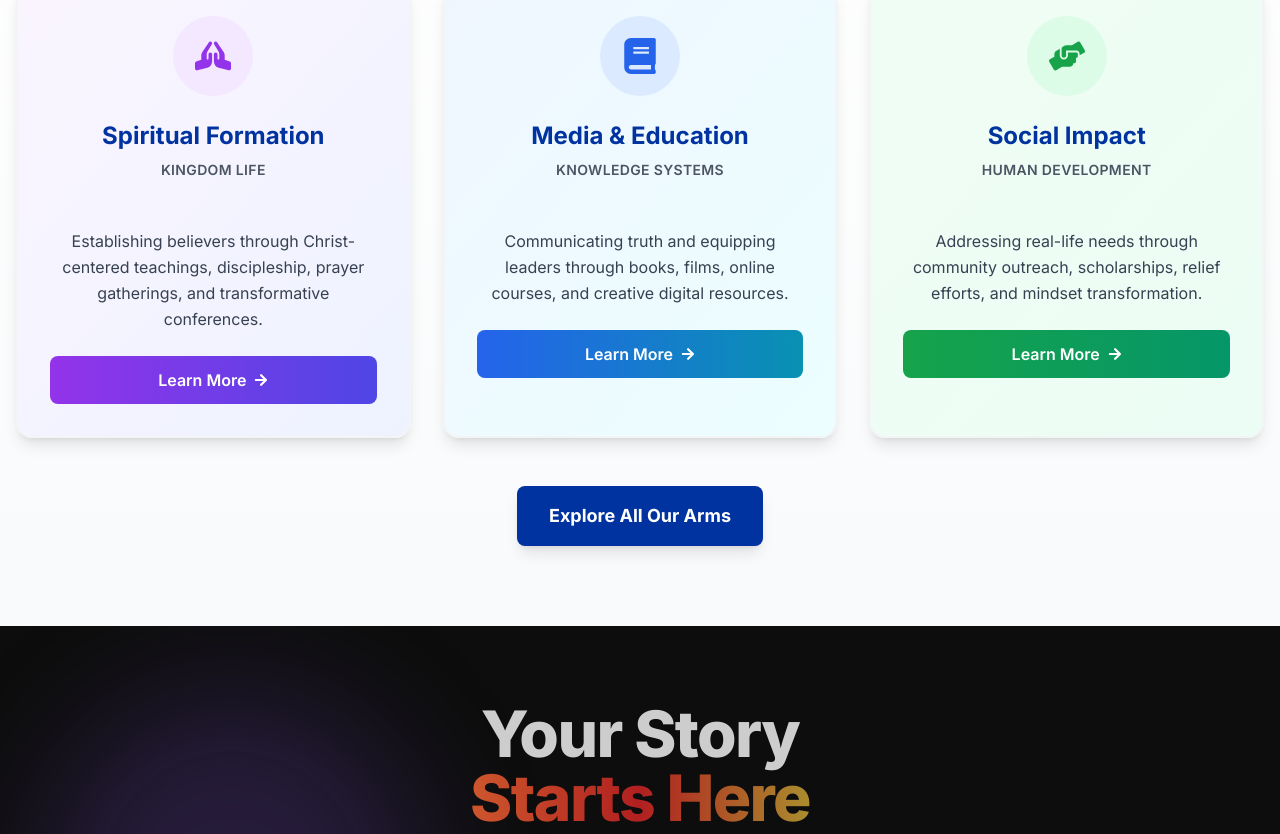
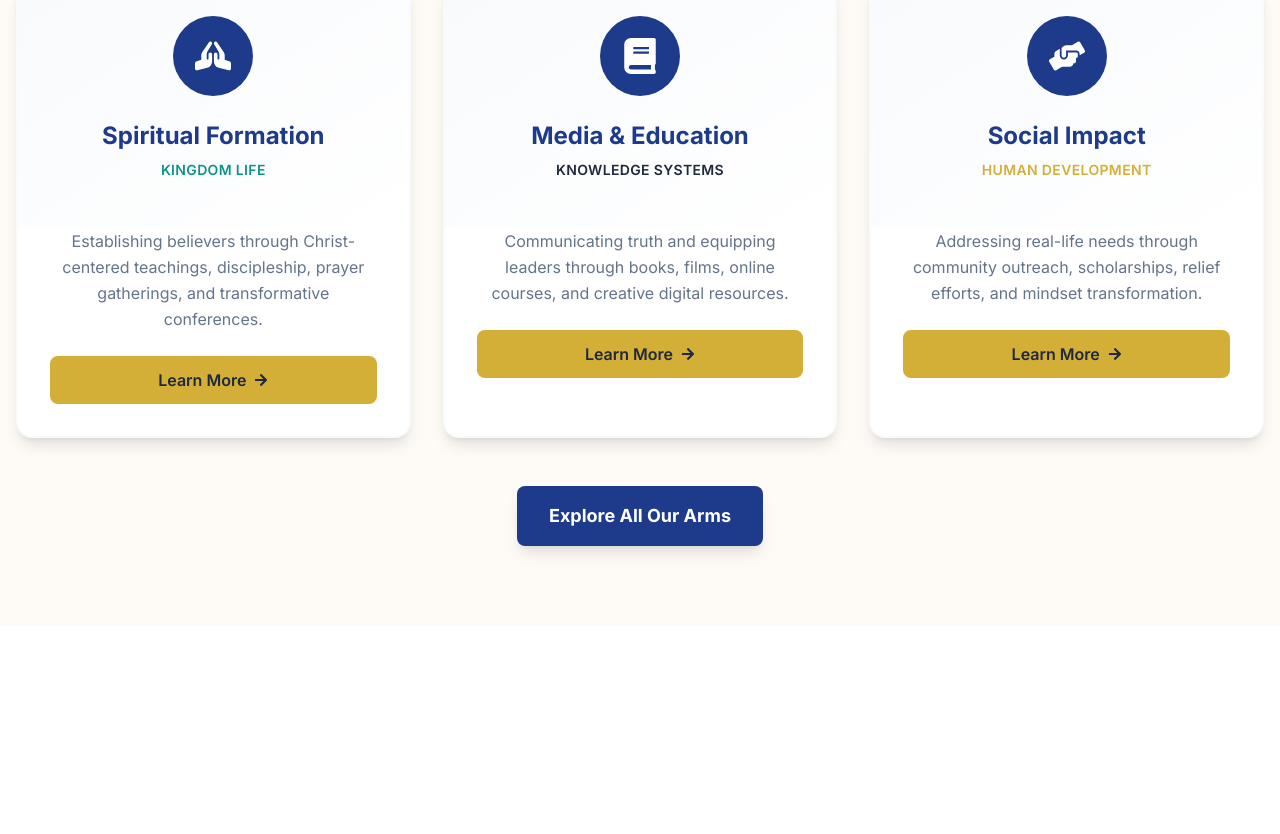
Before and after one commit to gohubdevelopment-creator/reachworldnation, a React (Vite) app in the folder reachworld-frontend/: page / in a window 1280 px wide. Shown: the part 1186-2020 px from the top of the page. Built offline with nearby package versions, Linux system fonts and the light colour scheme.

Commit message:
added better color scheme

```diff
--- a/reachworld-frontend/package.json
+++ b/reachworld-frontend/package.json
@@ -15,6 +15,7 @@
     "react-dom": "^19.1.1",
     "react-icons": "^5.5.0",
     "react-router-dom": "^7.9.5",
+    "recharts": "^3.6.0",
     "swiper": "^12.0.3"
   },
   "devDependencies": {
--- a/reachworld-frontend/src/components/home/WhatWeDo.jsx
+++ b/reachworld-frontend/src/components/home/WhatWeDo.jsx
@@ -12,10 +12,7 @@ const WhatWeDo = () => {
       subtitle: 'Kingdom Life',
       description: 'Establishing believers through Christ-centered teachings, discipleship, prayer gatherings, and transformative conferences.',
       path: '/arms/spiritual',
-      gradient: 'from-purple-600 to-indigo-600',
-      bgGradient: 'from-purple-50 to-indigo-50',
-      iconBg: 'bg-purple-100',
-      iconColor: 'text-purple-600'
+      accentColor: 'accent-teal' // Subtle differentiation
     },
     {
       icon: FaBook,
@@ -23,10 +20,7 @@ const WhatWeDo = () => {
       subtitle: 'Knowledge Systems',
       description: 'Communicating truth and equipping leaders through books, films, online courses, and creative digital resources.',
       path: '/arms/media-education',
-      gradient: 'from-blue-600 to-cyan-600',
-      bgGradient: 'from-blue-50 to-cyan-50',
-      iconBg: 'bg-blue-100',
-      iconColor: 'text-blue-600'
+      accentColor: 'accent-purple' // Subtle differentiation
     },
     {
       icon: FaHandsHelping,
@@ -34,15 +28,12 @@ const WhatWeDo = () => {
       subtitle: 'Human Development',
       description: 'Addressing real-life needs through community outreach, scholarships, relief efforts, and mindset transformation.',
       path: '/arms/social-impact',
-      gradient: 'from-green-600 to-emerald-600',
-      bgGradient: 'from-green-50 to-emerald-50',
-      iconBg: 'bg-green-100',
-      iconColor: 'text-green-600'
+      accentColor: 'primary-gold' // Subtle differentiation
     }
   ];
 
   return (
-    <section className="py-20 bg-gradient-to-b from-white to-gray-50">
+    <section className="py-20 bg-neutral-cream">
       <div className="container mx-auto px-4">
         {/* Section Header */}
         <motion.div
@@ -52,9 +43,9 @@ const WhatWeDo = () => {
           viewport={{ once: true }}
           className="text-center mb-16"
         >
-          <h2 className="text-4xl md:text-5xl font-bold text-royal-blue mb-4">What We Do</h2>
-          <div className="w-24 h-1 bg-brand-gold mx-auto mb-6"></div>
-          <p className="text-lg md:text-xl text-gray-700 max-w-3xl mx-auto leading-relaxed">
+          <h2 className="text-4xl md:text-5xl font-bold text-primary-blue mb-4">What We Do</h2>
+          <div className="w-24 h-1 bg-primary-gold mx-auto mb-6"></div>
+          <p className="text-lg md:text-xl text-neutral-gray max-w-3xl mx-auto leading-relaxed">
             Reachworld Nation operates through three strategic arms designed to transform lives
             spiritually, intellectually, and socially—raising a people grounded in Christ, truth, and impact.
           </p>
@@ -74,28 +65,28 @@ const WhatWeDo = () => {
                 className="group cursor-pointer"
                 onClick={() => navigate(arm.path)}
               >
-                <div className={`bg-gradient-to-br ${arm.bgGradient} rounded-2xl shadow-lg hover:shadow-2xl transition-all duration-300 overflow-hidden h-full border-2 border-gray-100 hover:border-gray-200`}>
+                <div className="bg-neutral-white rounded-2xl shadow-lg hover:shadow-2xl transition-all duration-300 overflow-hidden h-full border-2 border-neutral-light hover:border-primary-blue">
                   {/* Icon Header */}
-                  <div className="p-8 text-center">
-                    <div className={`${arm.iconBg} w-20 h-20 rounded-full flex items-center justify-center mx-auto mb-6 group-hover:scale-110 transition-transform duration-300`}>
-                      <Icon className={`text-4xl ${arm.iconColor}`} />
+                  <div className="p-8 text-center bg-gradient-to-br from-neutral-light to-neutral-white">
+                    <div className={`bg-primary-blue w-20 h-20 rounded-full flex items-center justify-center mx-auto mb-6 group-hover:scale-110 transition-transform duration-300`}>
+                      <Icon className="text-4xl text-neutral-white" />
                     </div>
-                    <h3 className="text-2xl font-bold text-royal-blue mb-2">{arm.title}</h3>
-                    <p className="text-sm font-semibold text-gray-600 uppercase tracking-wide mb-4">
+                    <h3 className="text-2xl font-bold text-primary-blue mb-2">{arm.title}</h3>
+                    <p className={`text-sm font-semibold text-${arm.accentColor} uppercase tracking-wide mb-4`}>
                       {arm.subtitle}
                     </p>
                   </div>
 
                   {/* Description */}
                   <div className="px-8 pb-8">
-                    <p className="text-gray-700 leading-relaxed mb-6 text-center">
+                    <p className="text-neutral-gray leading-relaxed mb-6 text-center">
                       {arm.description}
                     </p>
 
                     {/* Learn More Button */}
                     <button
                       onClick={() => navigate(arm.path)}
-                      className={`w-full bg-gradient-to-r ${arm.gradient} text-white py-3 px-6 rounded-lg font-semibold flex items-center justify-center gap-2 hover:shadow-lg transform hover:scale-105 transition-all duration-300`}
+                      className="w-full bg-primary-gold text-neutral-dark py-3 px-6 rounded-lg font-semibold flex items-center justify-center gap-2 hover:bg-primary-gold-light hover:shadow-lg transform hover:scale-105 transition-all duration-300"
                     >
                       Learn More
                       <FaArrowRight className="text-sm" />
@@ -117,7 +108,7 @@ const WhatWeDo = () => {
         >
           <button
             onClick={() => navigate('/our-arms')}
-            className="bg-royal-blue text-white px-8 py-4 rounded-lg font-bold text-lg hover:bg-indigo-700 transition-all duration-300 transform hover:scale-105 shadow-lg hover:shadow-xl"
+            className="bg-primary-blue text-neutral-white px-8 py-4 rounded-lg font-bold text-lg hover:bg-primary-blue-light transition-all duration-300 transform hover:scale-105 shadow-lg hover:shadow-xl"
           >
             Explore All Our Arms
           </button>
--- a/reachworld-frontend/src/index.css
+++ b/reachworld-frontend/src/index.css
@@ -4,16 +4,16 @@
 
 @layer base {
   body {
-    @apply font-sans text-deep-charcoal bg-white;
+    @apply font-sans text-neutral-dark bg-neutral-white;
   }
 }
 
 @layer components {
   .btn-primary {
-    @apply bg-brand-gold text-deep-charcoal font-semibold px-6 py-3 rounded-lg hover:bg-royal-blue hover:text-white transition-all duration-300 shadow-lg focus:outline-none focus:ring-2 focus:ring-brand-gold focus:ring-offset-2;
+    @apply bg-primary-gold text-neutral-dark font-semibold px-6 py-3 rounded-lg hover:bg-primary-gold-light hover:shadow-lg transition-all duration-300 shadow-md focus:outline-none focus:ring-2 focus:ring-primary-gold focus:ring-offset-2;
   }
 
   .btn-secondary {
-    @apply bg-royal-blue text-white font-semibold px-6 py-3 rounded-lg hover:bg-brand-gold hover:text-deep-charcoal transition-all duration-300 shadow-lg focus:outline-none focus:ring-2 focus:ring-royal-blue focus:ring-offset-2;
+    @apply bg-primary-blue text-neutral-white font-semibold px-6 py-3 rounded-lg hover:bg-primary-blue-light transition-all duration-300 shadow-md focus:outline-none focus:ring-2 focus:ring-primary-blue focus:ring-offset-2;
   }
 }
--- a/reachworld-frontend/src/pages/OurArmsPage.jsx
+++ b/reachworld-frontend/src/pages/OurArmsPage.jsx
@@ -18,10 +18,7 @@ const OurArmsPage = () => {
         'Conferences & Retreats'
       ],
       path: '/arms/spiritual',
-      color: 'from-purple-600 to-indigo-600',
-      bgColor: 'bg-purple-50',
-      borderColor: 'border-purple-200',
-      hoverColor: 'hover:border-purple-400'
+      accentColor: '#0d9488' // Teal
     },
     {
       id: 'media',
@@ -35,10 +32,7 @@ const OurArmsPage = () => {
         'Podcasts & Digital Resources'
       ],
       path: '/arms/media-education',
-      color: 'from-blue-600 to-cyan-600',
-      bgColor: 'bg-blue-50',
-      borderColor: 'border-blue-200',
-      hoverColor: 'hover:border-blue-400'
+      accentColor: '#7c3aed' // Purple
     },
     {
       id: 'social',
@@ -52,17 +46,14 @@ const OurArmsPage = () => {
         'Mindset Reorientation Programs'
       ],
       path: '/arms/social-impact',
-      color: 'from-green-600 to-emerald-600',
-      bgColor: 'bg-green-50',
-      borderColor: 'border-green-200',
-      hoverColor: 'hover:border-green-400'
+      accentColor: '#d4af37' // Gold
     }
   ];
 
   return (
-    <div className="min-h-screen bg-gradient-to-b from-white to-gray-50">
+    <div className="min-h-screen bg-neutral-white">
       {/* Hero Section */}
-      <section className="bg-gradient-to-r from-royal-blue to-indigo-900 text-white py-20">
+      <section className="bg-gradient-to-r from-primary-blue to-primary-blue-light text-neutral-white py-20">
         <div className="container mx-auto px-4">
           <motion.div
             initial={{ opacity: 0, y: 20 }}
@@ -71,8 +62,8 @@ const OurArmsPage = () => {
             className="text-center max-w-4xl mx-auto"
           >
             <h1 className="text-5xl md:text-6xl font-bold mb-6">Our Mission Arms</h1>
-            <div className="w-24 h-1 bg-brand-gold mx-auto mb-8"></div>
-            <p className="text-xl md:text-2xl leading-relaxed text-gray-100">
+            <div className="w-24 h-1 bg-primary-gold mx-auto mb-8"></div>
+            <p className="text-xl md:text-2xl leading-relaxed text-neutral-cream">
               Reachworld Nation operates through three strategic arms designed to transform lives
               spiritually, intellectually, and socially, raising a people grounded in Christ, truth, and impact.
             </p>
@@ -81,7 +72,7 @@ const OurArmsPage = () => {
       </section>
 
       {/* Three Arms Section */}
-      <section className="py-20">
+      <section className="py-20 bg-neutral-cream">
         <div className="container mx-auto px-4">
           <div className="grid md:grid-cols-3 gap-8 max-w-7xl mx-auto">
             {arms.map((arm, index) => {
@@ -92,18 +83,22 @@ const OurArmsPage = () => {
                   initial={{ opacity: 0, y: 30 }}
                   animate={{ opacity: 1, y: 0 }}
                   transition={{ duration: 0.6, delay: index * 0.2 }}
-                  className={`${arm.bgColor} border-2 ${arm.borderColor} ${arm.hoverColor} rounded-2xl shadow-lg hover:shadow-2xl transition-all duration-300 overflow-hidden cursor-pointer group`}
+                  className="bg-neutral-white border-2 border-neutral-light hover:border-primary-blue rounded-2xl shadow-lg hover:shadow-2xl transition-all duration-300 overflow-hidden cursor-pointer group"
                   onClick={() => navigate(arm.path)}
                 >
-                  {/* Card Header with Gradient */}
-                  <div className={`bg-gradient-to-r ${arm.color} p-8 text-white`}>
-                    <Icon className="text-6xl mb-4 group-hover:scale-110 transition-transform duration-300" />
-                    <h2 className="text-2xl font-bold leading-tight">{arm.title}</h2>
+                  {/* Card Header */}
+                  <div className="bg-primary-blue p-8 text-neutral-white relative overflow-hidden">
+                    <div
+                      className="absolute top-0 right-0 w-32 h-32 rounded-full opacity-10 -mr-16 -mt-16"
+                      style={{ backgroundColor: arm.accentColor }}
+                    ></div>
+                    <Icon className="text-6xl mb-4 group-hover:scale-110 transition-transform duration-300 relative z-10" />
+                    <h2 className="text-2xl font-bold leading-tight relative z-10">{arm.title}</h2>
                   </div>
 
                   {/* Card Content */}
                   <div className="p-8">
-                    <p className="text-gray-700 mb-6 leading-relaxed">
+                    <p className="text-neutral-gray mb-6 leading-relaxed">
                       {arm.description}
                     </p>
 
@@ -111,8 +106,8 @@ const OurArmsPage = () => {
                     <ul className="space-y-3 mb-8">
                       {arm.items.map((item, idx) => (
                         <li key={idx} className="flex items-start">
-                          <span className="text-brand-gold mr-2 mt-1">✓</span>
-                          <span className="text-gray-700">{item}</span>
+                          <span className="text-primary-gold mr-2 mt-1">✓</span>
+                          <span className="text-neutral-gray">{item}</span>
                         </li>
                       ))}
                     </ul>
@@ -120,7 +115,7 @@ const OurArmsPage = () => {
                     {/* Button */}
                     <button
                       onClick={() => navigate(arm.path)}
-                      className="w-full bg-gradient-to-r from-royal-blue to-indigo-600 text-white py-4 rounded-lg font-semibold hover:shadow-lg transform hover:scale-105 transition-all duration-300"
+                      className="w-full bg-primary-gold text-neutral-dark py-4 rounded-lg font-semibold hover:bg-primary-gold-light hover:shadow-lg transform hover:scale-105 transition-all duration-300"
                     >
                       Explore {arm.title.split('&')[0].trim()}
                     </button>
@@ -133,7 +128,7 @@ const OurArmsPage = () => {
       </section>
 
       {/* Call to Action */}
-      <section className="bg-gradient-to-r from-royal-blue to-indigo-900 text-white py-16">
+      <section className="bg-gradient-to-r from-primary-blue to-primary-blue-light text-neutral-white py-16">
         <div className="container mx-auto px-4 text-center">
           <motion.div
             initial={{ opacity: 0, y: 20 }}
@@ -142,19 +137,19 @@ const OurArmsPage = () => {
             viewport={{ once: true }}
           >
             <h2 className="text-4xl font-bold mb-6">Join the Movement</h2>
-            <p className="text-xl mb-8 max-w-2xl mx-auto text-gray-100">
+            <p className="text-xl mb-8 max-w-2xl mx-auto text-neutral-cream">
               Each arm offers opportunities to engage, volunteer, and partner with us in transforming lives globally.
             </p>
             <div className="flex flex-col sm:flex-row gap-4 justify-center">
               <button
                 onClick={() => navigate('/partner')}
-                className="bg-brand-gold text-royal-blue px-8 py-4 rounded-lg font-bold hover:bg-yellow-400 transition-all duration-300 transform hover:scale-105"
+                className="bg-primary-gold text-neutral-dark px-8 py-4 rounded-lg font-bold hover:bg-primary-gold-light transition-all duration-300 transform hover:scale-105"
               >
                 Partner With Us
               </button>
               <button
                 onClick={() => navigate('/contact')}
-                className="bg-white text-royal-blue px-8 py-4 rounded-lg font-bold hover:bg-gray-100 transition-all duration-300 transform hover:scale-105"
+                className="bg-neutral-white text-primary-blue px-8 py-4 rounded-lg font-bold hover:bg-neutral-light transition-all duration-300 transform hover:scale-105"
               >
                 Get Involved
               </button>
--- a/reachworld-frontend/tailwind.config.js
+++ b/reachworld-frontend/tailwind.config.js
@@ -7,52 +7,57 @@ export default {
   theme: {
     extend: {
       colors: {
-        // Primary Brand Colors
+        // Primary Palette
+        'primary-blue': {
+          DEFAULT: '#1e3a8a',  // Deep royal blue - main brand color
+          light: '#3b82f6',    // Lighter blue for hover states
+          dark: '#1e293b',     // Darker variant
+        },
+        'primary-gold': {
+          DEFAULT: '#d4af37',  // Warm gold - accent & CTAs
+          light: '#e0c694',
+          dark: '#b8972d',
+        },
+
+        // Neutral Palette
+        'neutral-white': '#ffffff',
+        'neutral-cream': '#fefaf6',
+        'neutral-light': '#f8fafc',
+        'neutral-gray': '#64748b',
+        'neutral-dark': '#1e293b',
+
+        // Accent Colors
+        'accent-teal': '#0d9488',
+        'accent-purple': '#7c3aed',
+        'accent-red': '#dc2626',
+
+        // Legacy support (mapped to new colors)
         'royal-blue': {
-          DEFAULT: '#0033A0',
-          50: '#E6EBF5',
-          100: '#C2D1E8',
-          200: '#99B3D9',
-          300: '#7095CA',
-          400: '#4D7DBF',
-          500: '#0033A0',
-          600: '#002D8C',
-          700: '#002573',
-          800: '#001D5A',
-          900: '#001242',
+          DEFAULT: '#1e3a8a',
+          50: '#f8fafc',
+          100: '#f1f5f9',
+          200: '#e2e8f0',
+          300: '#cbd5e1',
+          400: '#94a3b8',
+          500: '#1e3a8a',
+          600: '#1e293b',
+          700: '#0f172a',
+          800: '#020617',
+          900: '#020617',
         },
         'brand-gold': {
-          DEFAULT: '#D4AF37',
-          50: '#FAF7EF',
-          100: '#F4ECDB',
-          200: '#EAD9B8',
-          300: '#E0C694',
-          400: '#D9BA65',
-          500: '#D4AF37',
-          600: '#B8972D',
+          DEFAULT: '#d4af37',
+          50: '#fefaf6',
+          100: '#fef3e2',
+          200: '#fde8c5',
+          300: '#e0c694',
+          400: '#d4af37',
+          500: '#d4af37',
+          600: '#b8972d',
           700: '#947923',
-          800: '#6F5B1A',
-          900: '#4A3D11',
+          800: '#6f5b1a',
+          900: '#4a3d11',
         },
-        // Bold Accent Colors for Storytelling
-        'vibrant-orange': {
-          DEFAULT: '#FF6B35',
-          light: '#FF8C5E',
-          dark: '#E64D1C',
-        },
-        'electric-purple': {
-          DEFAULT: '#8B5CF6',
-          light: '#A78BFA',
-          dark: '#7C3AED',
-        },
-        'holy-fire': {
-          DEFAULT: '#DC2626',
-          light: '#EF4444',
-          dark: '#B91C1C',
-        },
-        'accent-blue': '#4A90E2',
-        'deep-charcoal': '#0D0D0D',
-        'soft-gray': '#F8F9FA',
       },
       fontFamily: {
         sans: ['Inter', 'system-ui', 'sans-serif'],
```
Also changed, not shown: reachworld-frontend/src/components/layout/Header.jsx (+7 -7 lines), reachworld-frontend/src/pages/ImpactPage.jsx (+165 -28 lines), reachworld-frontend/src/pages/SpiritualArmPage.jsx (+42 -42 lines), 1 other file (tests, documents, lock files or other folders).
